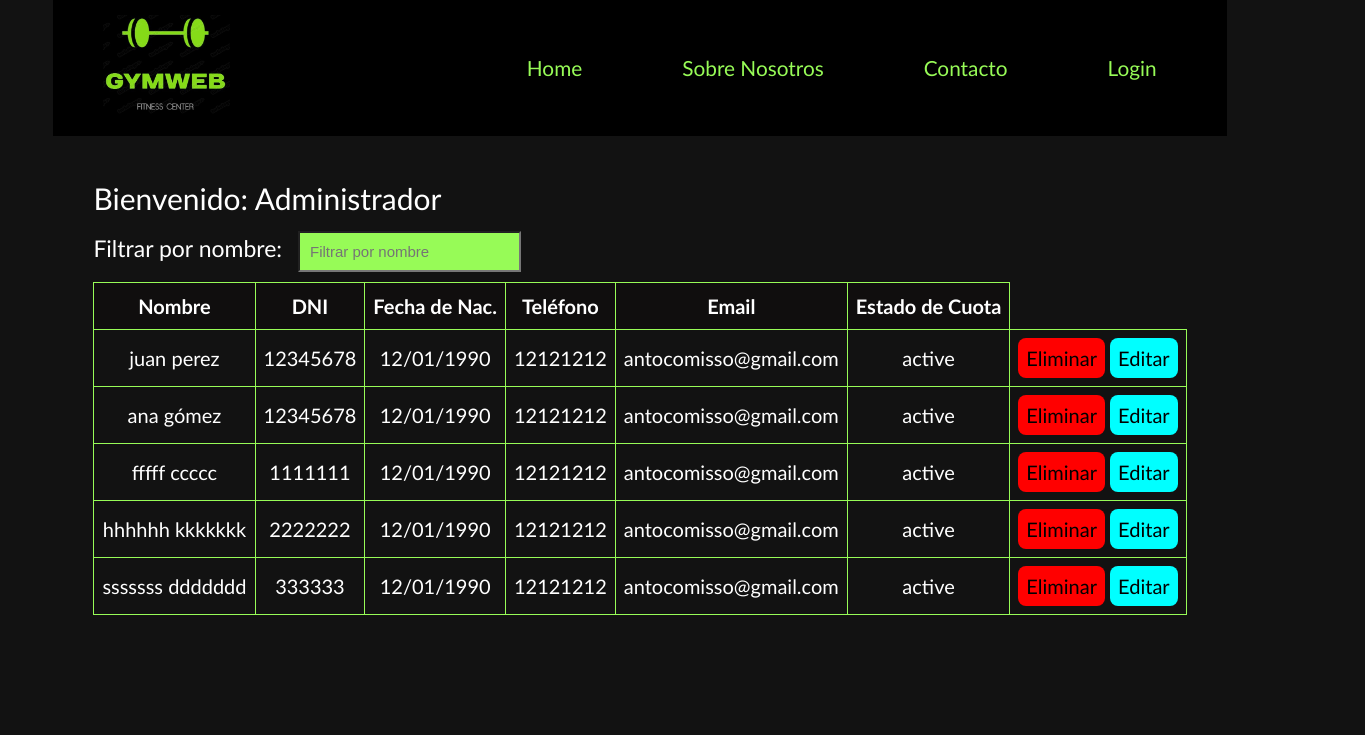
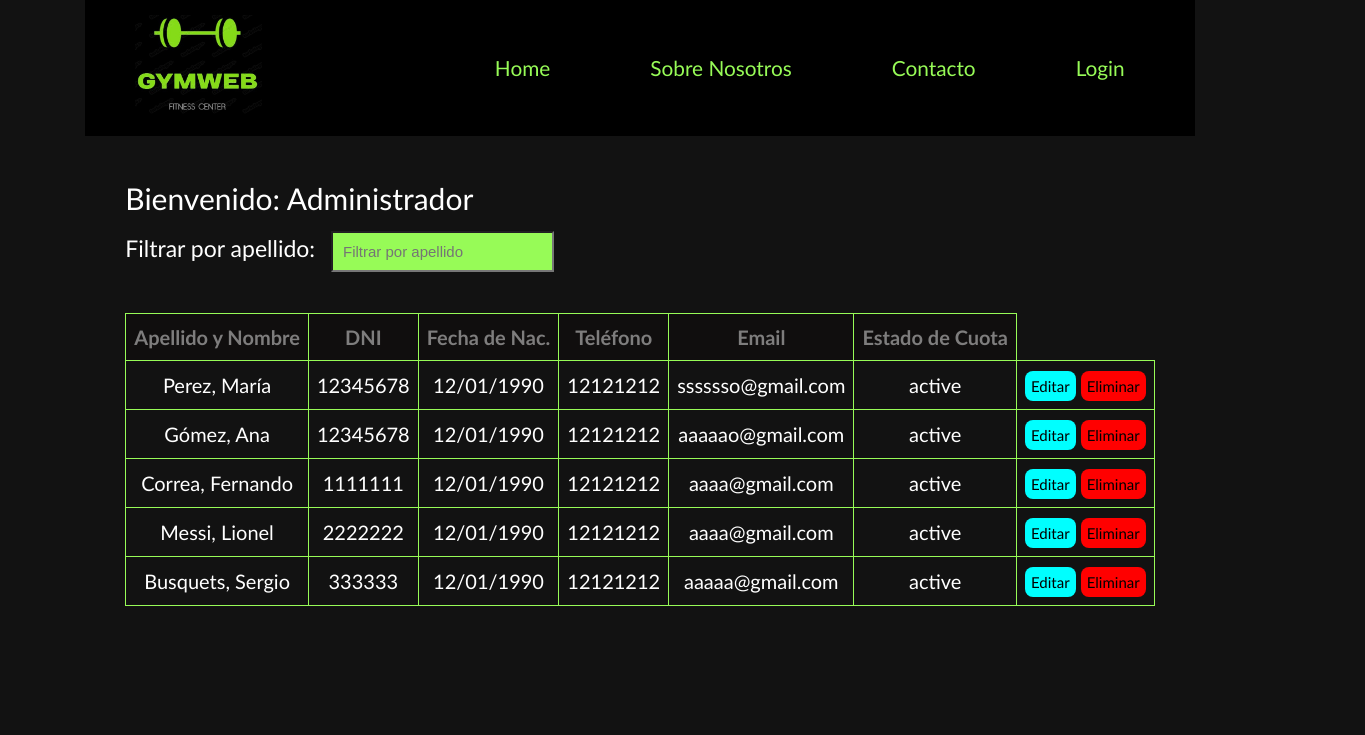
Before and after one commit to labmiracle/team-red, a React (Vite) app in the folder gymWeb/: page /admin in a window 1280 px wide. Shown: the top 735 px of the page, 1365 px wide, since content can reach past the window. Built offline with nearby package versions, Linux system fonts and the light colour scheme.

Commit message:
UN8C5L4h resizing buttons, filter changed to lastname filter, css details on table

```diff
--- a/gymWeb/src/components/Admin/Admin.tsx
+++ b/gymWeb/src/components/Admin/Admin.tsx
@@ -7,52 +7,52 @@ let loggeduser = 'Administrador';
 const users = [
     {
         id: 0,
-        name: 'juan',
-        lastname: 'perez',
+        name: 'María',
+        lastname: 'Perez',
         dni: 12345678,
         dateofbirth: '12/01/1990',
         phonenumber: 12121212,
-        email: 'antocomisso@gmail.com',
+        email: 'sssssso@gmail.com',
         status: 'active',
     },
     {
         id: 1,
-        name: 'ana',
-        lastname: 'gómez',
+        name: 'Ana',
+        lastname: 'Gómez',
         dni: 12345678,
         dateofbirth: '12/01/1990',
         phonenumber: 12121212,
-        email: 'antocomisso@gmail.com',
+        email: 'aaaaao@gmail.com',
         status: 'active',
     },
     {
         id: 2,
-        name: 'fffff',
-        lastname: 'ccccc',
+        name: 'Fernando',
+        lastname: 'Correa',
         dni: 1111111,
         dateofbirth: '12/01/1990',
         phonenumber: 12121212,
-        email: 'antocomisso@gmail.com',
+        email: 'aaaa@gmail.com',
         status: 'active',
     },
     {
         id: 3,
-        name: 'hhhhhh',
-        lastname: 'kkkkkkk',
+        name: 'Lionel',
+        lastname: 'Messi',
         dni: 2222222,
         dateofbirth: '12/01/1990',
         phonenumber: 12121212,
-        email: 'antocomisso@gmail.com',
+        email: 'aaaa@gmail.com',
         status: 'active',
     },
     {
         id: 4,
-        name: 'sssssss',
-        lastname: 'ddddddd',
+        name: 'Sergio',
+        lastname: 'Busquets',
         dni: 333333,
         dateofbirth: '12/01/1990',
         phonenumber: 12121212,
-        email: 'antocomisso@gmail.com',
+        email: 'aaaaa@gmail.com',
         status: 'active',
     },
 ];
--- a/gymWeb/src/components/MerchSlider/MerchSlider.tsx
+++ b/gymWeb/src/components/MerchSlider/MerchSlider.tsx
@@ -27,7 +27,7 @@ const MerchSlider: React.FC<SliderProps> = ({ images }) => {
                 alt='MerchSlider'
             />
             <h2 className={styles.h2}>Sobre nosotros</h2>
-            <p id='sobreNostros' className={styles.text}>
+            <p className={styles.text}>
                 Somos Federico Lopumo, Tamara Grunseid, Gatón Falena y Antonela
                 Comisso a.k.a. Team Red de la segunda edición de MiracleLab
                 2023. En este trabajo final hemos desarrollado el front y el
--- a/gymWeb/src/components/Navbar/NavBar.tsx
+++ b/gymWeb/src/components/Navbar/NavBar.tsx
@@ -1,7 +1,7 @@
 import { Link } from 'react-router-dom';
-import { useState, useEffect } from 'react';
+import { useState } from 'react';
 import { FaBars, FaTimes } from 'react-icons/fa';
-import { Link as ScrollLink, animateScroll as scroll } from 'react-scroll';
+import { Link as ScrollLink } from 'react-scroll';
 import logoImage from '../../images/Logo.jpg';
 import styles from './NavBar.module.css';
 
--- a/gymWeb/src/components/TableAdmin/TableAdmin.module.css
+++ b/gymWeb/src/components/TableAdmin/TableAdmin.module.css
@@ -4,6 +4,7 @@
     color: #ffffff;
     font-size: 20px;
     text-align: center;
+    margin-top: 3%;
 }
 
 .usertable th,
@@ -23,14 +24,22 @@
 
 }
 
+.thead {
+    color: rgba(255, 255, 255, 0.461);
+}
+
 .buttondelete {
     background-color: red;
-    padding: 7px;
+    padding: 5px;
+    font-size: 15px;
+
 }
 
 .buttonedit {
     background-color: aqua;
-    padding: 7px;
+    padding: 5px;
+    font-size: 15px;
+
 }
 
 .button:hover {
--- a/gymWeb/src/components/TableAdmin/TableAdmin.tsx
+++ b/gymWeb/src/components/TableAdmin/TableAdmin.tsx
@@ -24,25 +24,27 @@ const TableAdmin: React.FC<TableProps> = ({ users }) => {
     };
 
     const filteredUsers = filterTerm
-        ? users.filter(user => user.name.toUpperCase().startsWith(filterTerm))
+        ? users.filter(user =>
+              user.lastname.toUpperCase().startsWith(filterTerm)
+          )
         : users;
     return (
         <>
             <div className={styles.filter}>
-                Filtrar por nombre:{' '}
+                Filtrar por apellido:{' '}
                 <input
                     className={styles.filterinput}
                     type='text'
-                    placeholder='Filtrar por nombre'
+                    placeholder='Filtrar por apellido'
                     value={filterTerm}
                     onChange={handleFilterChange}
                 />
             </div>
 
             <table className={styles.usertable}>
-                <thead>
+                <thead className={styles.thead}>
                     <tr>
-                        <th>Nombre</th>
+                        <th>Apellido y Nombre</th>
                         <th>DNI</th>
                         <th>Fecha de Nac.</th>
                         <th>Teléfono</th>
@@ -54,7 +56,7 @@ const TableAdmin: React.FC<TableProps> = ({ users }) => {
                     {filteredUsers.map(user => (
                         <tr key={user.id}>
                             <td>
-                                {user.name} {user.lastname}
+                                {user.lastname}, {user.name}
                             </td>
                             <td>{user.dni}</td>
                             <td>{user.dateofbirth}</td>
@@ -62,11 +64,11 @@ const TableAdmin: React.FC<TableProps> = ({ users }) => {
                             <td>{user.email}</td>
                             <td>{user.status}</td>
                             <td>
+                                <button className={styles.buttonedit}>
+                                    Editar
+                                </button>{' '}
                                 <button className={styles.buttondelete}>
                                     Eliminar
-                                </button>{' '}
-                                <button className={styles.buttonedit}>
-                                    Editar
                                 </button>
                             </td>
                         </tr>
```
